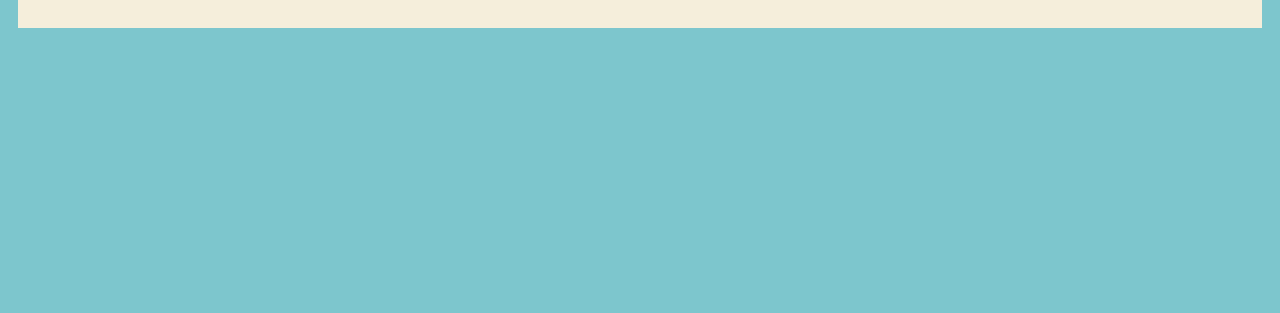
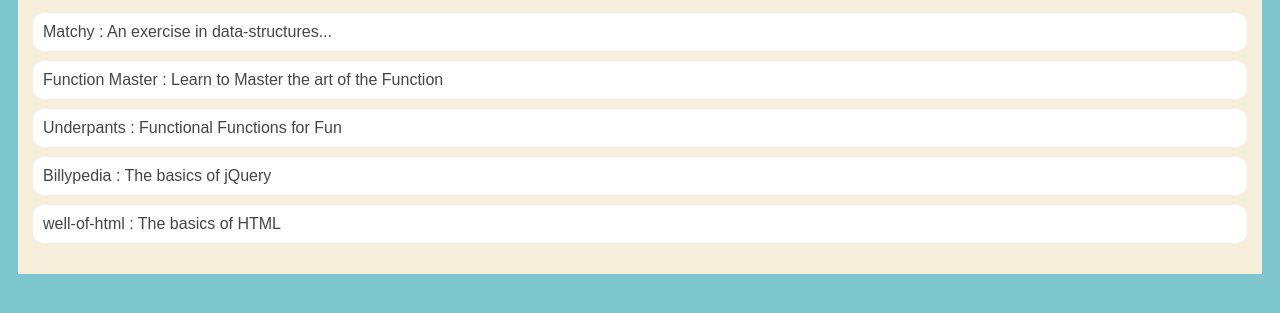
Before and after one commit to jessielwhite/jessielwhite.github.io, a plain HTML site: page portfolio.html in a window 1280 px wide. Shown: the part 153-466 px from the top of the page. Drawn offline with nearby package versions, Linux system fonts and the light colour scheme.

Commit message:
Fix JSON

```diff
--- a/portfolio.html
+++ b/portfolio.html
@@ -102,6 +102,18 @@
             </div>
         </main>
         <script src="https://ajax.googleapis.com/ajax/libs/jquery/2.1.3/jquery.min.js"></script>
-        <script id="portfolioScript">$(document).ready(function() {$.getJSON('projects/projects.json').then(function(data) { data.projects.forEach(function(project){ $('#portfolio').append('<li><a href="projects/' + project.name + '/">' + project.title + ' : ' + project.description + '</a></li>'); }); }); });</script>
+        <script id="portfolioScript">
+            $(document).ready(function() {
+                $.getJSON('projects/projects.json').then(function(data) {
+                    console.log(data);
+                    data.projects.forEach(function(project){
+                        $('#portfolio').append('<li><a href="projects/' + project.name + '/">' + project.title + ' : ' + project.description + '</a></li>');
+                    });
+                })
+                .fail(function(error){
+                    console.log(error);
+                });
+            });
+        </script>
     </body>
 </html>
--- a/projects/projects.json
+++ b/projects/projects.json
@@ -1 +1,9 @@
-{"projects":[{"name":"matchy","title":"Matchy","description":"An exercise in data-structures...","date":"Tuesday, June 13, 2017"},{"name":"function-master","title":"Function Master","description":" Learn to Master the art of the Function","date":"Wednesday, June 14, 2017"},{"name":"underpants","title":"Underpants","description":"Functional Functions for Fun","date":"Monday, June 19, 2017"},{"name":"billypedia","title":"Billypedia","description":"The basics of jQuery","date":"Monday, June 26, 2017"}{"name": "well-of-html", "title": "well-of-html", "description": "The basics of HTML", date: "Wednesday, July 5, 2017"}]}
+{
+    "projects":[
+        {"name":"matchy","title":"Matchy","description":"An exercise in data-structures...","date":"Tuesday, June 13, 2017"},
+        {"name":"function-master","title":"Function Master","description":" Learn to Master the art of the Function","date":"Wednesday, June 14, 2017"},
+        {"name":"underpants","title":"Underpants","description":"Functional Functions for Fun","date":"Monday, June 19, 2017"},
+        {"name":"billypedia","title":"Billypedia","description":"The basics of jQuery","date":"Monday, June 26, 2017"},
+        {"name": "well-of-html", "title": "well-of-html", "description": "The basics of HTML", "date": "Wednesday, July 5, 2017"}
+    ]
+}
```
